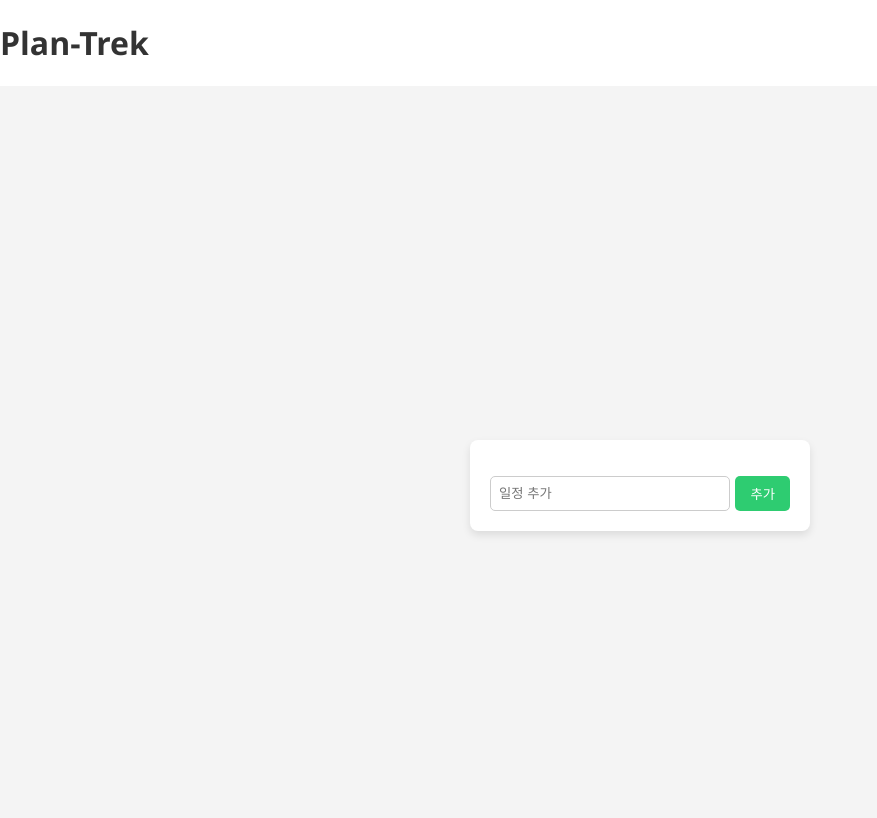
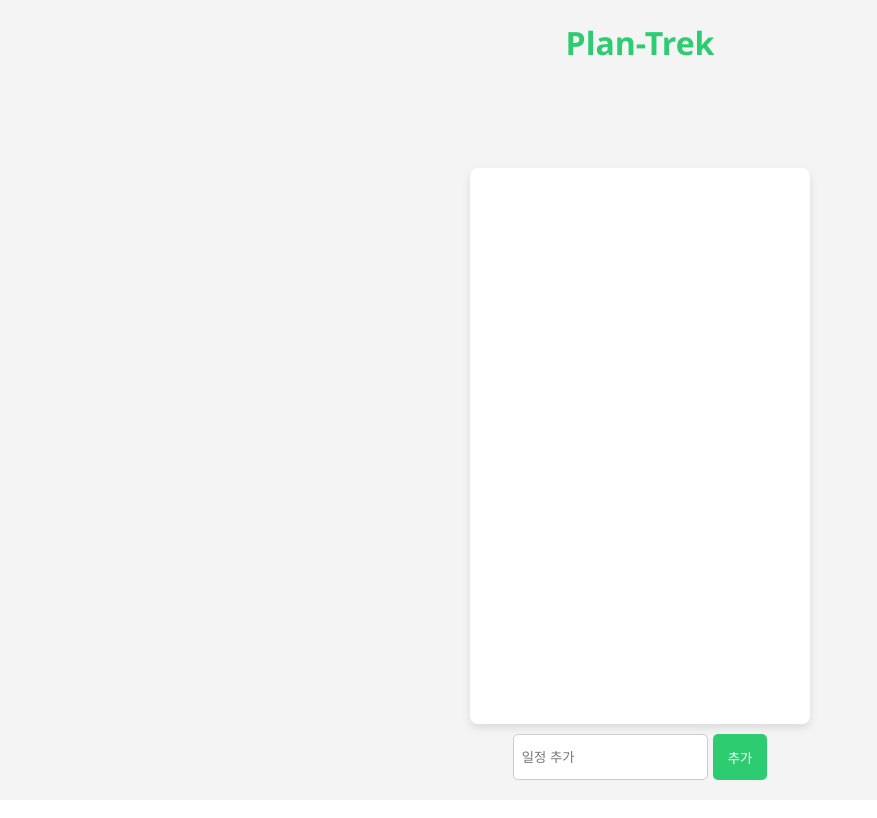
Before and after one commit to KDT-IaaS-Class-One-Group/Plan-Trek, a website: page public/views/index.html in a window 1280 px wide. Shown: the whole page, without its empty margins (0-877 px from the left). Drawn offline with Linux system fonts and the light colour scheme.

Commit message:
Style: 스타일링 개선

```diff
--- a/public/scripts/main.js
+++ b/public/scripts/main.js
@@ -21,6 +21,9 @@ function addTask() {
 
     // ul에 li를 자식 요소로 추가
     ul.appendChild(taskLi);
+
+    // 등록하면 입력창을 초기화
+    taskInput.value = '';
   } else {
     console.error('일정 추가가 불가능합니다.')
   }
--- a/public/styles/style.css
+++ b/public/styles/style.css
@@ -15,7 +15,22 @@ body {
   background-color: #f4f4f4;
 }
 
+#header {
+  display: flex;
+  flex: 2;
+  text-align: center;
+  margin-bottom: 20px;
+}
+
+h1 {
+  color: #2ecc71;
+  margin-bottom: 20px;
+}
+
+
 #container {
+  display: flex;
+  flex: 7;
   background-color: white;
   border-radius: 8px;
   box-shadow: 0 4px 8px rgba(0, 0, 0, 0.1);
@@ -23,8 +38,10 @@ body {
   width: 300px;
 }
 
-h1 {
-  color: #333;
+#footer {
+  display: flex;
+  height:56px;
+  margin-bottom: 20px;
 }
 
 #taskList {
--- a/public/views/index.html
+++ b/public/views/index.html
@@ -10,19 +10,21 @@
   <script src="/public/scripts/main.js"></script>
 </head>
 <body>
-  <h1>Plan-Trek</h1>
   <div id="root">
-    <div id="header"></div>
+    <div id="header">
+      <h1>Plan-Trek</h1>
+    </div>
     <div id="container">
       <!-- 일정 목록 추가 -->
       <ul id="taskList">
       </ul>
+    </div>
+    <div id="footer">
       <form id="taskForm">
         <input type="text" id="taskInput" placeholder="일정 추가">
         <button type="button" onclick="addTask()">추가</button>
       </form>
     </div>
-    <div id="footer"></div>
   </div>
 </body>
 </html>
```
